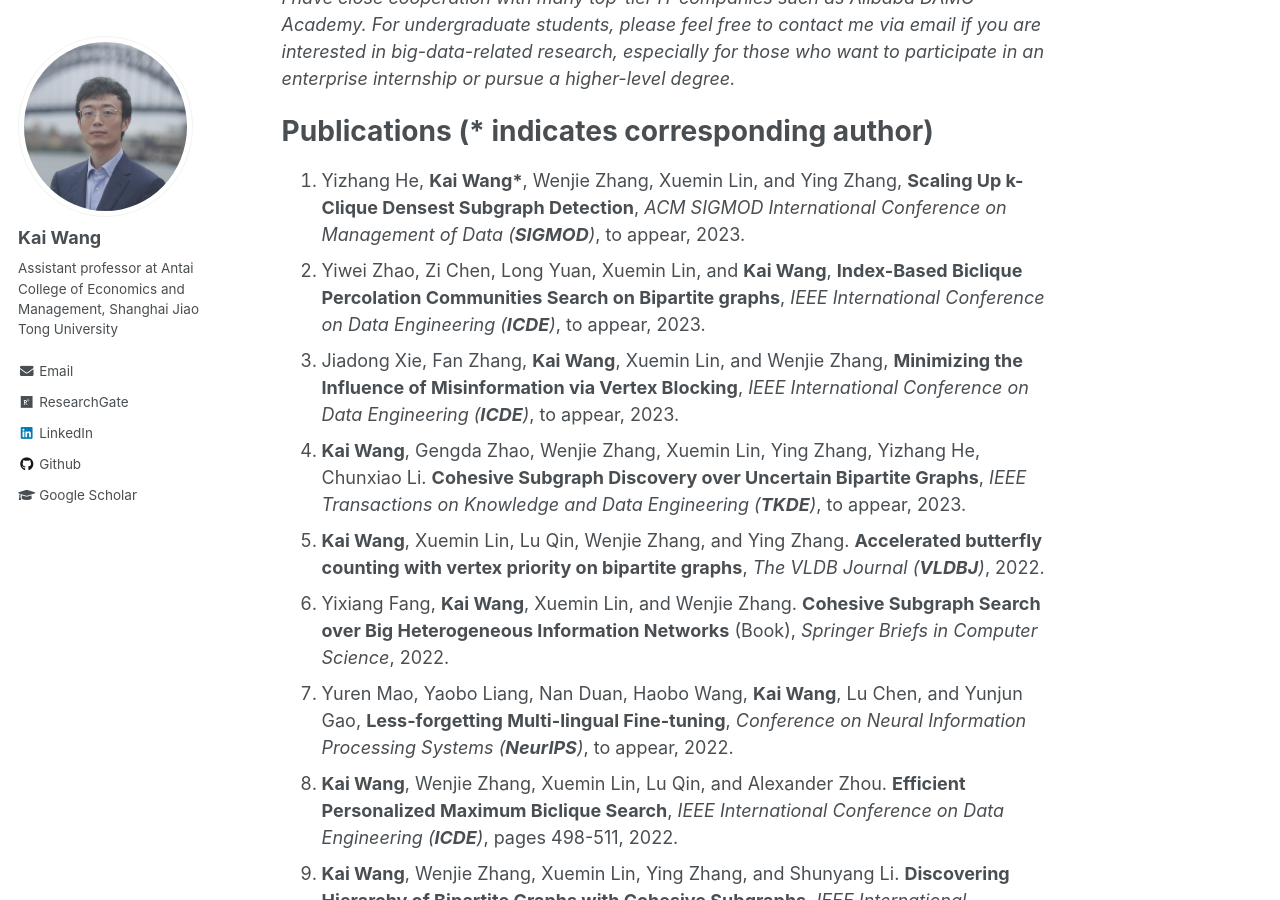
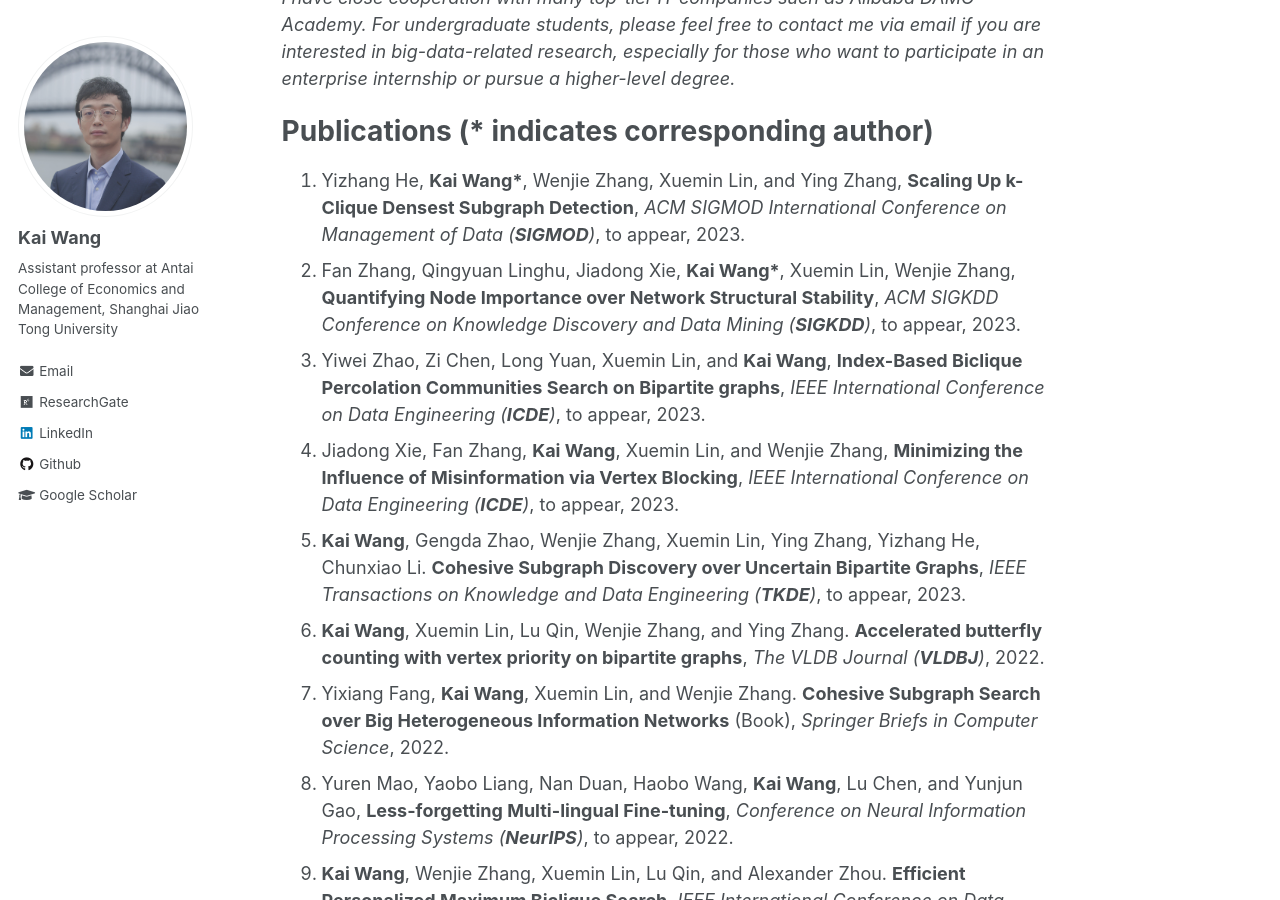
Before and after one commit to cs-kaiwang/cs-kaiwang.github.io, a Jekyll site: the page built from _pages/about.md, in a window 1280 px wide and 900 px high, scrolled down 466 px. Built offline with Jekyll 4.4.1, drawn with Linux system fonts in a browser that asks for light colours; some of the changed text lies outside the part shown.

Commit message:
Update about.md

```diff
--- a/_pages/about.md
+++ b/_pages/about.md
@@ -17,33 +17,34 @@ His research interests lie in big data analytics, especially for the graph/netwo
 Publications (* indicates corresponding author)
 ======
 1. Yizhang He, **Kai Wang\***, Wenjie Zhang, Xuemin Lin, and Ying Zhang, **Scaling Up k-Clique Densest Subgraph Detection**, *ACM SIGMOD International Conference on Management of Data (**SIGMOD**)*, to appear, 2023.
-2. Yiwei Zhao, Zi Chen, Long Yuan, Xuemin Lin, and **Kai Wang**, **Index-Based Biclique Percolation Communities Search on Bipartite graphs**, *IEEE International Conference on Data Engineering (**ICDE**)*, to appear, 2023.
-3. Jiadong Xie, Fan Zhang, **Kai Wang**, Xuemin Lin, and Wenjie Zhang, **Minimizing the Influence of Misinformation via Vertex Blocking**, *IEEE International Conference on Data Engineering (**ICDE**)*, to appear, 2023.
-4. **Kai Wang**, Gengda Zhao, Wenjie Zhang, Xuemin Lin, Ying Zhang, Yizhang He, Chunxiao Li. **Cohesive Subgraph Discovery over Uncertain Bipartite Graphs**, *IEEE Transactions on Knowledge and Data Engineering (**TKDE**)*, to appear, 2023.
-5. **Kai Wang**, Xuemin Lin, Lu Qin, Wenjie Zhang, and Ying Zhang. **Accelerated butterfly counting with vertex priority on bipartite graphs**, *The VLDB Journal (**VLDBJ**)*, 2022.
-6. Yixiang Fang, **Kai Wang**, Xuemin Lin, and Wenjie Zhang. **Cohesive Subgraph Search over Big Heterogeneous Information Networks** (Book), *Springer Briefs in Computer Science*, 2022.
-7. Yuren Mao, Yaobo Liang, Nan Duan, Haobo Wang, **Kai Wang**, Lu Chen, and Yunjun Gao, **Less-forgetting Multi-lingual Fine-tuning**, *Conference on Neural Information Processing Systems (**NeurIPS**)*, to appear, 2022.
-8. **Kai Wang**, Wenjie Zhang, Xuemin Lin, Lu Qin, and Alexander Zhou. **Efficient Personalized Maximum Biclique Search**, *IEEE International Conference on Data Engineering (**ICDE**)*, pages 498-511, 2022.
-9. **Kai Wang**, Wenjie Zhang, Xuemin Lin, Ying Zhang, and Shunyang Li. **Discovering Hierarchy of Bipartite Graphs with Cohesive Subgraphs**, *IEEE International Conference on Data Engineering (**ICDE**)*, pages 2291-2305, 2022.
-10. Gengda Zhao, **Kai Wang\***, Wenjie Zhang, Xuemin Lin, Ying Zhang, and Yizhang He. **Efficient Computation of Cohesive Subgraphs in Uncertain Bipartite Graphs**, *IEEE International Conference on Data Engineering (**ICDE**)*, pages 2333-2345, 2022.
-11. Yizhang He, **Kai Wang\***, Wenjie Zhang, Xuemin Lin, and Ying Zhang. **Efficient Reinforcement of Bipartite Networks at Billion Scale**, *IEEE International Conference on Data Engineering (**ICDE**)*, pages 446-458, 2022.
-12. **Kai Wang**, Wenjie Zhang, Ying Zhang, Lu Qin, and Yuting Zhang. **Discovering Significant Communities on Bipartite Graphs: An Index-based Approach**, *IEEE Transactions on Knowledge and Data Engineering (**TKDE**)*, 2021.
-13. Yuting Zhang, **Kai Wang\***, Wenjie Zhang, Xuemin Lin, and Ying Zhang. **Pareto-Optimal Community Search on Large Bipartite Graphs**, *The Conference on Information and Knowledge Management (CIKM)*, pages 2647-2656, 2021.
-14. **Kai Wang**, Yiheng Hu, Xuemin Lin, Wenjie Zhang, Lu Qin, and Ying Zhang. **CohBGA: A Cohesive Structure Based Bipartite Graph Analytics System** (Demo), *The Conference on Information and Knowledge Management (CIKM)*, pages 4799-4803, 2021.
-15. Xiaoshuang Chen, **Kai Wang\***, Xuemin Lin, Wenjie Zhang, Lu Qin, and Ying Zhang. **Efficiently Answering Reachability and Path Queries on Temporal Bipartite Graphs**, *International Conference on Very Large Data Bases (**VLDB**)*, 14(10): 1845-1858, 2021.
-16. Yixiang Fang, **Kai Wang**, Xuemin Lin, and Wenjie Zhang. **Cohesive Subgraph Search over Big Heterogeneous Information Networks: Applications, Challenges, and Solutions** (Tutorial), *ACM SIGMOD International Conference on Management of Data (**SIGMOD**)*, pages 2829-2838, 2021.
-17. **Kai Wang**, Xuemin Lin, Lu Qin, Wenjie Zhang, and Ying Zhang. **Towards Efficient Solutions of Bitruss Decomposition for Large-scale Bipartite Graphs**, *The VLDB Journal (**VLDBJ**)*, 31(2): 203-226, 2021.
-18. Yizhang He, **Kai Wang\***, Wenjie Zhang, Xuemin Lin, and Ying Zhang. **Exploring Cohesive Subgraphs with Vertex Engagement and Tie Strength in Bipartite Graphs**, *Information Sciences*, 572: 277-296, 2021.
-19. Fan Zhang, Jiadong Xie, **Kai Wang**, Shiyu Yang, Yu Jiang. **Discovering Key Users for Defending Network Structural Stability**, *World Wide Web*, 25(2): 679-701, 2021.
-20. Bo Tang, Man Lung Yiu, Kyriakos Mouratidis, Jiahao Zhang, and **Kai Wang**. **On Discovering Motifs and Frequent Patterns in Spatial Trajectories with Discrete Frechet Distance**, *GeoInformatica*, 26(1): 29-66, 2021.
-21. **Kai Wang**, Wenjie Zhang, Xuemin Lin, Ying Zhang, Lu Qin, and Yuting Zhang. **Efficient and Effective Community Search on Large-scale Bipartite Graphs**, *IEEE International Conference on Data Engineering (**ICDE**)*, pages 85-96, 2021.
-22. **Kai Wang**, Shuting Wang, Xin Cao, and Lu Qin. **Efficient Radius-bounded Community Search in Geo-social Networks**, *IEEE Transactions on Knowledge and Data Engineering (**TKDE**)*, 34(9): 4186-4200, 2020.
-23. Maryam Ghafouri, **Kai Wang\***, Fan Zhang, Ying Zhang, and Xuemin Lin. **Efficient Graph Hierarchical Decomposition With User Engagement And Tie Strength**, *International Conference on Database Systems for Advanced Applications (DASFAA)*, pages 448-465, 2020.
-24. **Kai Wang**, Xuemin Lin, Lu Qin, Wenjie Zhang, and Ying Zhang. **Efficient Bitruss Decomposition for Large-scale Bipartite Graphs**, *IEEE International Conference on Data Engineering (**ICDE**)*, pages 661-672, 2020.
-25. **Kai Wang**, Xuemin Lin, Lu Qin, Wenjie Zhang, and Ying Zhang. **Vertex Priority Based Butterfly Counting for Large-scale Bipartite Networks**, *International Conference on Very Large Data Bases (**VLDB**)*, 12(10): 1139-1152, 2019.
-26. **Kai Wang**, Xin Cao, Xuemin Lin, Wenjie Zhang, and Lu Qin. **Efficient Computing of Radius-bounded k-cores**, *IEEE International Conference on Data Engineering (**ICDE**)*, pages 233-244, 2018.
-27. Bo Tang, Man Lung Yiu, Kyriakos Mouratidis, and **Kai Wang**. **Efficient Motif Discovery in Spatial Trajectories using Discrete Fréchet Distance**, *International Conference on Extending Database Technology (EDBT)*, pages 378-389, 2017.
-28. Lu Chen, Yunjun Gao, **Kai Wang**, Christian S Jensen, and Gang Chen. **Answering Why-not Questions on Metric Probabilistic Range Queries**, *IEEE International Conference on Data Engineering (**ICDE**)*, pages 767-778, 2016.
+2. Fan Zhang, Qingyuan Linghu, Jiadong Xie, **Kai Wang\***, Xuemin Lin, Wenjie Zhang, **Quantifying Node Importance over Network Structural Stability**, *ACM SIGKDD Conference on Knowledge Discovery and Data Mining (**SIGKDD**)*, to appear, 2023.
+3. Yiwei Zhao, Zi Chen, Long Yuan, Xuemin Lin, and **Kai Wang**, **Index-Based Biclique Percolation Communities Search on Bipartite graphs**, *IEEE International Conference on Data Engineering (**ICDE**)*, to appear, 2023.
+4. Jiadong Xie, Fan Zhang, **Kai Wang**, Xuemin Lin, and Wenjie Zhang, **Minimizing the Influence of Misinformation via Vertex Blocking**, *IEEE International Conference on Data Engineering (**ICDE**)*, to appear, 2023.
+5. **Kai Wang**, Gengda Zhao, Wenjie Zhang, Xuemin Lin, Ying Zhang, Yizhang He, Chunxiao Li. **Cohesive Subgraph Discovery over Uncertain Bipartite Graphs**, *IEEE Transactions on Knowledge and Data Engineering (**TKDE**)*, to appear, 2023.
+6. **Kai Wang**, Xuemin Lin, Lu Qin, Wenjie Zhang, and Ying Zhang. **Accelerated butterfly counting with vertex priority on bipartite graphs**, *The VLDB Journal (**VLDBJ**)*, 2022.
+7. Yixiang Fang, **Kai Wang**, Xuemin Lin, and Wenjie Zhang. **Cohesive Subgraph Search over Big Heterogeneous Information Networks** (Book), *Springer Briefs in Computer Science*, 2022.
+8. Yuren Mao, Yaobo Liang, Nan Duan, Haobo Wang, **Kai Wang**, Lu Chen, and Yunjun Gao, **Less-forgetting Multi-lingual Fine-tuning**, *Conference on Neural Information Processing Systems (**NeurIPS**)*, to appear, 2022.
+9. **Kai Wang**, Wenjie Zhang, Xuemin Lin, Lu Qin, and Alexander Zhou. **Efficient Personalized Maximum Biclique Search**, *IEEE International Conference on Data Engineering (**ICDE**)*, pages 498-511, 2022.
+10. **Kai Wang**, Wenjie Zhang, Xuemin Lin, Ying Zhang, and Shunyang Li. **Discovering Hierarchy of Bipartite Graphs with Cohesive Subgraphs**, *IEEE International Conference on Data Engineering (**ICDE**)*, pages 2291-2305, 2022.
+11. Gengda Zhao, **Kai Wang\***, Wenjie Zhang, Xuemin Lin, Ying Zhang, and Yizhang He. **Efficient Computation of Cohesive Subgraphs in Uncertain Bipartite Graphs**, *IEEE International Conference on Data Engineering (**ICDE**)*, pages 2333-2345, 2022.
+12. Yizhang He, **Kai Wang\***, Wenjie Zhang, Xuemin Lin, and Ying Zhang. **Efficient Reinforcement of Bipartite Networks at Billion Scale**, *IEEE International Conference on Data Engineering (**ICDE**)*, pages 446-458, 2022.
+13. **Kai Wang**, Wenjie Zhang, Ying Zhang, Lu Qin, and Yuting Zhang. **Discovering Significant Communities on Bipartite Graphs: An Index-based Approach**, *IEEE Transactions on Knowledge and Data Engineering (**TKDE**)*, 2021.
+14. Yuting Zhang, **Kai Wang\***, Wenjie Zhang, Xuemin Lin, and Ying Zhang. **Pareto-Optimal Community Search on Large Bipartite Graphs**, *The Conference on Information and Knowledge Management (CIKM)*, pages 2647-2656, 2021.
+15. **Kai Wang**, Yiheng Hu, Xuemin Lin, Wenjie Zhang, Lu Qin, and Ying Zhang. **CohBGA: A Cohesive Structure Based Bipartite Graph Analytics System** (Demo), *The Conference on Information and Knowledge Management (CIKM)*, pages 4799-4803, 2021.
+16. Xiaoshuang Chen, **Kai Wang\***, Xuemin Lin, Wenjie Zhang, Lu Qin, and Ying Zhang. **Efficiently Answering Reachability and Path Queries on Temporal Bipartite Graphs**, *International Conference on Very Large Data Bases (**VLDB**)*, 14(10): 1845-1858, 2021.
+17. Yixiang Fang, **Kai Wang**, Xuemin Lin, and Wenjie Zhang. **Cohesive Subgraph Search over Big Heterogeneous Information Networks: Applications, Challenges, and Solutions** (Tutorial), *ACM SIGMOD International Conference on Management of Data (**SIGMOD**)*, pages 2829-2838, 2021.
+18. **Kai Wang**, Xuemin Lin, Lu Qin, Wenjie Zhang, and Ying Zhang. **Towards Efficient Solutions of Bitruss Decomposition for Large-scale Bipartite Graphs**, *The VLDB Journal (**VLDBJ**)*, 31(2): 203-226, 2021.
+19. Yizhang He, **Kai Wang\***, Wenjie Zhang, Xuemin Lin, and Ying Zhang. **Exploring Cohesive Subgraphs with Vertex Engagement and Tie Strength in Bipartite Graphs**, *Information Sciences*, 572: 277-296, 2021.
+20. Fan Zhang, Jiadong Xie, **Kai Wang**, Shiyu Yang, Yu Jiang. **Discovering Key Users for Defending Network Structural Stability**, *World Wide Web*, 25(2): 679-701, 2021.
+21. Bo Tang, Man Lung Yiu, Kyriakos Mouratidis, Jiahao Zhang, and **Kai Wang**. **On Discovering Motifs and Frequent Patterns in Spatial Trajectories with Discrete Frechet Distance**, *GeoInformatica*, 26(1): 29-66, 2021.
+22. **Kai Wang**, Wenjie Zhang, Xuemin Lin, Ying Zhang, Lu Qin, and Yuting Zhang. **Efficient and Effective Community Search on Large-scale Bipartite Graphs**, *IEEE International Conference on Data Engineering (**ICDE**)*, pages 85-96, 2021.
+23. **Kai Wang**, Shuting Wang, Xin Cao, and Lu Qin. **Efficient Radius-bounded Community Search in Geo-social Networks**, *IEEE Transactions on Knowledge and Data Engineering (**TKDE**)*, 34(9): 4186-4200, 2020.
+24. Maryam Ghafouri, **Kai Wang\***, Fan Zhang, Ying Zhang, and Xuemin Lin. **Efficient Graph Hierarchical Decomposition With User Engagement And Tie Strength**, *International Conference on Database Systems for Advanced Applications (DASFAA)*, pages 448-465, 2020.
+25. **Kai Wang**, Xuemin Lin, Lu Qin, Wenjie Zhang, and Ying Zhang. **Efficient Bitruss Decomposition for Large-scale Bipartite Graphs**, *IEEE International Conference on Data Engineering (**ICDE**)*, pages 661-672, 2020.
+26. **Kai Wang**, Xuemin Lin, Lu Qin, Wenjie Zhang, and Ying Zhang. **Vertex Priority Based Butterfly Counting for Large-scale Bipartite Networks**, *International Conference on Very Large Data Bases (**VLDB**)*, 12(10): 1139-1152, 2019.
+27. **Kai Wang**, Xin Cao, Xuemin Lin, Wenjie Zhang, and Lu Qin. **Efficient Computing of Radius-bounded k-cores**, *IEEE International Conference on Data Engineering (**ICDE**)*, pages 233-244, 2018.
+28. Bo Tang, Man Lung Yiu, Kyriakos Mouratidis, and **Kai Wang**. **Efficient Motif Discovery in Spatial Trajectories using Discrete Fréchet Distance**, *International Conference on Extending Database Technology (EDBT)*, pages 378-389, 2017.
+29. Lu Chen, Yunjun Gao, **Kai Wang**, Christian S Jensen, and Gang Chen. **Answering Why-not Questions on Metric Probabilistic Range Queries**, *IEEE International Conference on Data Engineering (**ICDE**)*, pages 767-778, 2016.
 
 
 Talks
@@ -63,7 +64,7 @@ Academic Services
 
 - Program Committee
   - VLDB 2024.
-  - VLDB 2023, KDD 2023, DASFAA 2023, ECMLPKDD2023.
+  - VLDB 2023, KDD 2023, DASFAA 2023, ECMLPKDD 2023, ADMA 2023.
   - [CIKM 2022](https://www.cikm2022.org/), [KDD 2022](https://kdd.org/kdd2022/) (Applied Science Track), [ICDE 2022](https://icde2022.ieeecomputer.my/) (TKDE Poster Track), [WSDM 2022](https://www.wsdm-conference.org/2022/), WISE 2022.
   - [CIKM 2021](https://www.cikm2021.org/), WISE 2021, SpatialDI 2021.
 
```
